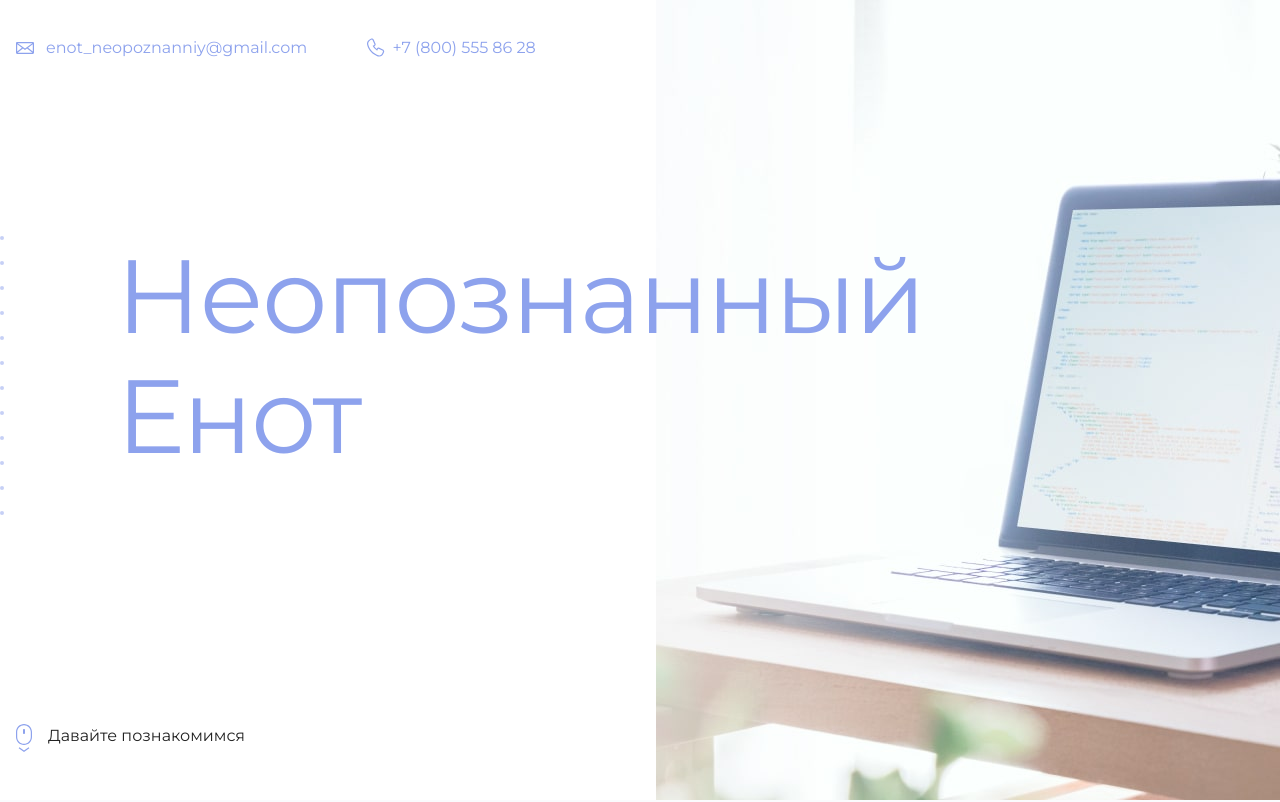
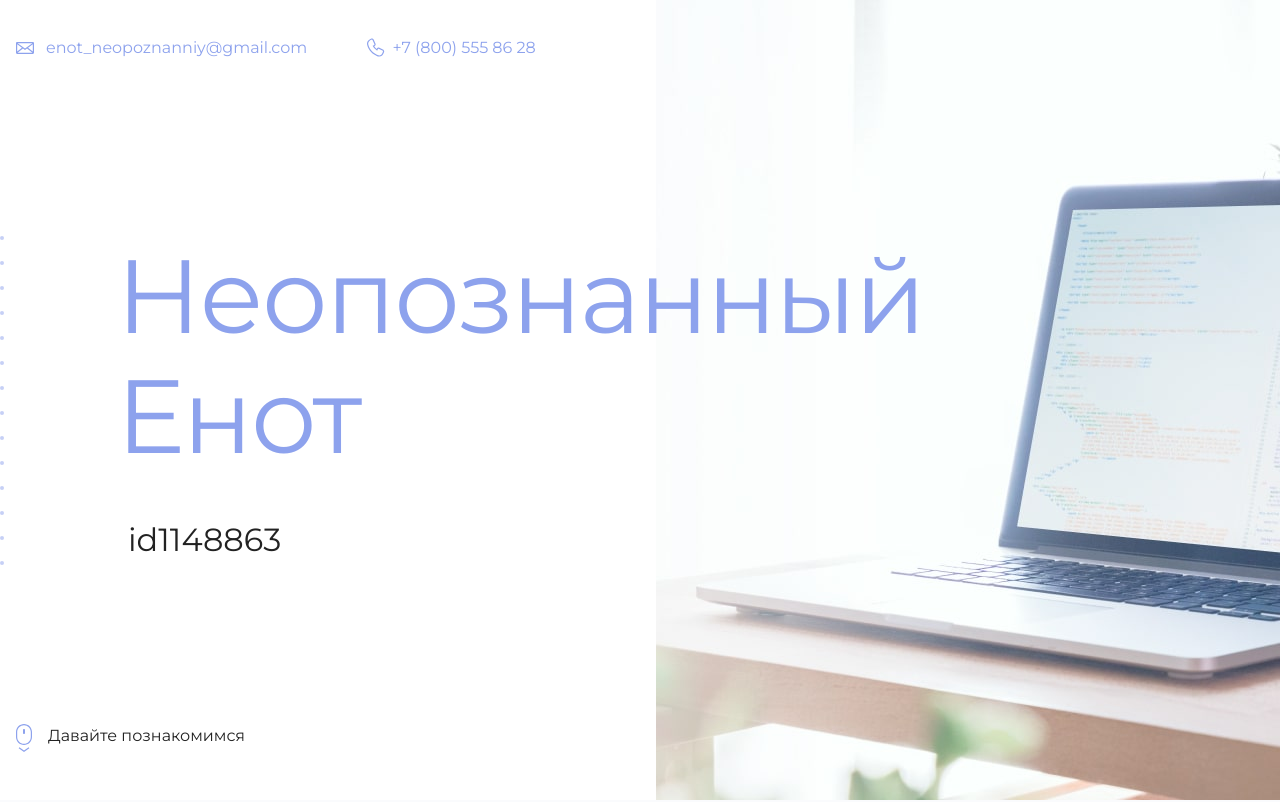
Before and after one commit to tomhell27/mynewsite, a plain HTML site: page index.html in a window 1280 px wide. Shown: the top 802 px of the page. Drawn offline with Linux system fonts and the light colour scheme.

Commit message:
Update index.html

```diff
--- a/index.html
+++ b/index.html
@@ -19,7 +19,7 @@
       <section class="hero-image">
         <div class="container">
           <h1 class="heading">Неопознанный Енот</h1>
-          <p><!-- Тут ваш id на сайте Академии --></p>
+          <p>id1148863</p>
         </div>
       </section>
 
```
